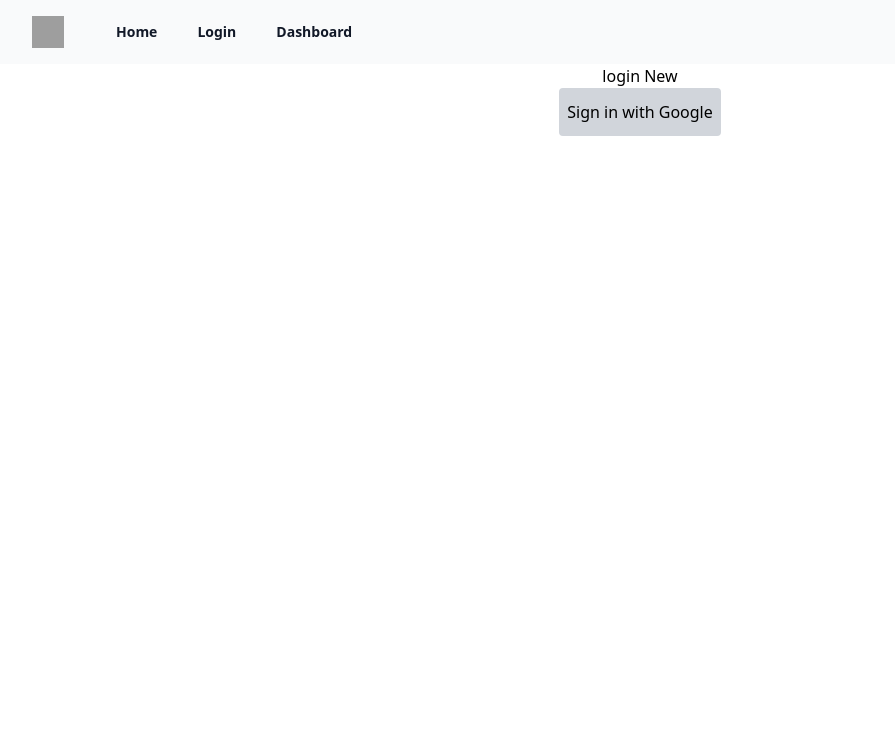
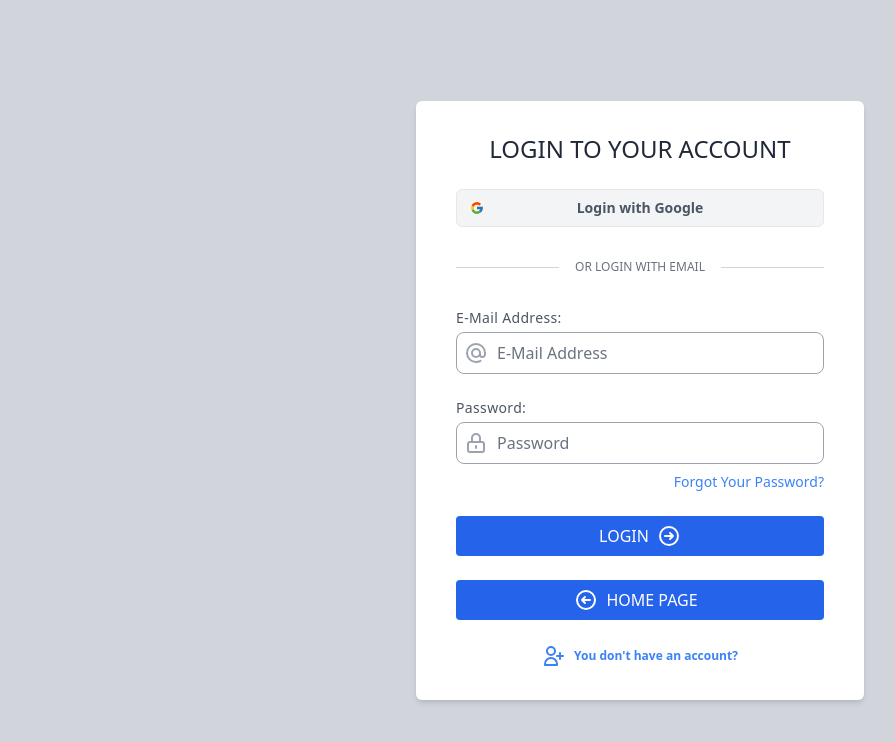
Before and after one commit to reazul7/ReazulIslamBhuiyan_SE_JAVA_JS_1, a React (Create React App) app: page /login in a window 1280 px wide. Shown: the top 742 px of the page, without its empty margins (0-895 px from the left). Built offline with nearby package versions, Linux system fonts and the light colour scheme; grey boxes are pictures that could not be loaded.

Commit message:
login page design

```diff
--- a/src/components/Login/Login.js
+++ b/src/components/Login/Login.js
@@ -44,17 +44,89 @@
   // });
 
   return (
-    <div>
-      <NavBar/>
-      <div className="text-center">
-      <h1>login New</h1>
-      <button className="bg-gray-300 rounded px-2 py-3" onClick={signInPopUp}>
-        Sign in with Google
+    <div className="min-h-screen flex flex-col items-center justify-center bg-gray-300">
+    <div className="flex flex-col bg-white shadow-md px-4 sm:px-6 md:px-8 lg:px-10 py-8 rounded-md w-full max-w-md">
+      <div className="font-medium self-center text-xl sm:text-2xl uppercase text-gray-800">Login To Your Account</div>
+      <button className="relative mt-6 font-semibold border rounded-md py-2 text-sm text-gray-600 bg-gray-100 hover:bg-gray-200" onClick={signInPopUp}>
+        <span className="absolute left-0 top-0 flex items-center justify-center h-full w-10 text-blue-500"><FcGoogle/></span>
+        <span>Login with Google</span>
       </button>
+      <div className="relative mt-10 h-px bg-gray-300">
+        <div className="absolute left-0 top-0 flex justify-center w-full -mt-2">
+          <span className="bg-white px-4 text-xs text-gray-500 uppercase">Or Login With Email</span>
+        </div>
+      </div>
+      <div className="mt-10">
+        <form action="#">
+          <div className="flex flex-col mb-6">
+            <label for="email" className="mb-1 text-xs sm:text-sm tracking-wide text-gray-600">E-Mail Address:</label>
+            <div className="relative">
+              <div className="inline-flex items-center justify-center absolute left-0 top-0 h-full w-10 text-gray-400">
+                <svg className="h-6 w-6" fill="none" stroke-linecap="round" stroke-linejoin="round" stroke-width="2" viewBox="0 0 24 24" stroke="currentColor">
+                  <path d="M16 12a4 4 0 10-8 0 4 4 0 008 0zm0 0v1.5a2.5 2.5 0 005 0V12a9 9 0 10-9 9m4.5-1.206a8.959 8.959 0 01-4.5 1.207" />
+                </svg>
+              </div>
+
+              <input id="email" type="email" name="email" className="text-sm sm:text-base placeholder-gray-500 pl-10 pr-4 rounded-lg border border-gray-400 w-full py-2 focus:outline-none focus:border-blue-400" placeholder="E-Mail Address" />
+            </div>
+          </div>
+          <div className="flex flex-col mb-6">
+            <label for="password" className="mb-1 text-xs sm:text-sm tracking-wide text-gray-600">Password:</label>
+            <div className="relative">
+              <div className="inline-flex items-center justify-center absolute left-0 top-0 h-full w-10 text-gray-400">
+                <span>
+                  <svg className="h-6 w-6" fill="none" stroke-linecap="round" stroke-linejoin="round" stroke-width="2" viewBox="0 0 24 24" stroke="currentColor">
+                    <path d="M12 15v2m-6 4h12a2 2 0 002-2v-6a2 2 0 00-2-2H6a2 2 0 00-2 2v6a2 2 0 002 2zm10-10V7a4 4 0 00-8 0v4h8z" />
+                  </svg>
+                </span>
+              </div>
+
+              <input id="password" type="password" name="password" className="text-sm sm:text-base placeholder-gray-500 pl-10 pr-4 rounded-lg border border-gray-400 w-full py-2 focus:outline-none focus:border-blue-400" placeholder="Password" />
+            </div>
+          </div>
+
+          <div className="flex items-center mb-6 -mt-4">
+            <div className="flex ml-auto">
+              <Link to="/login" className="inline-flex text-xs sm:text-sm text-blue-500 hover:text-blue-700">Forgot Your Password?</Link>
+            </div>
+          </div>
+
+          <div className="flex w-full">
+            <Link to="/login" type="submit" className="flex items-center justify-center focus:outline-none text-white text-sm sm:text-base bg-blue-600 hover:bg-blue-700 rounded py-2 w-full transition duration-150 ease-in">
+              <span className="mr-2 uppercase">Login</span>
+              <span>
+                <svg className="h-6 w-6" fill="none" stroke-linecap="round" stroke-linejoin="round" stroke-width="2" viewBox="0 0 24 24" stroke="currentColor">
+                  <path d="M13 9l3 3m0 0l-3 3m3-3H8m13 0a9 9 0 11-18 0 9 9 0 0118 0z" />
+                </svg>
+              </span>
+            </Link>
+          </div>
+          <br />
+
+          <div className="flex w-full">
+            <Link to="/" type="submit" className="flex items-center justify-center focus:outline-none text-white text-sm sm:text-base bg-blue-600 hover:bg-blue-700 rounded py-2 w-full transition duration-150 ease-in">
+              <span style={{transform: "rotate(180deg)"}}>
+                <svg className="h-6 w-6" fill="none" stroke-linecap="round" stroke-linejoin="round" stroke-width="2" viewBox="0 0 24 24" stroke="currentColor">
+                  <path d="M13 9l3 3m0 0l-3 3m3-3H8m13 0a9 9 0 11-18 0 9 9 0 0118 0z" />
+                </svg>
+              </span>
+              <span className="mr-2 uppercase ml-2">Home Page</span>
+            </Link>
+          </div>
+        </form>
+      </div>
+      <div className="flex justify-center items-center mt-6">
+        <Link to="/login" className="inline-flex items-center font-bold text-blue-500 hover:text-blue-700 text-xs text-center">
+          <span>
+            <svg className="h-6 w-6" fill="none" stroke-linecap="round" stroke-linejoin="round" stroke-width="2" viewBox="0 0 24 24" stroke="currentColor">
+              <path d="M18 9v3m0 0v3m0-3h3m-3 0h-3m-2-5a4 4 0 11-8 0 4 4 0 018 0zM3 20a6 6 0 0112 0v1H3v-1z" />
+            </svg>
+          </span>
+          <span className="ml-2">You don't have an account?</span>
+        </Link>
+      </div>
     </div>
-    </div>
-
-
+  </div>
   );
 };
 
```
